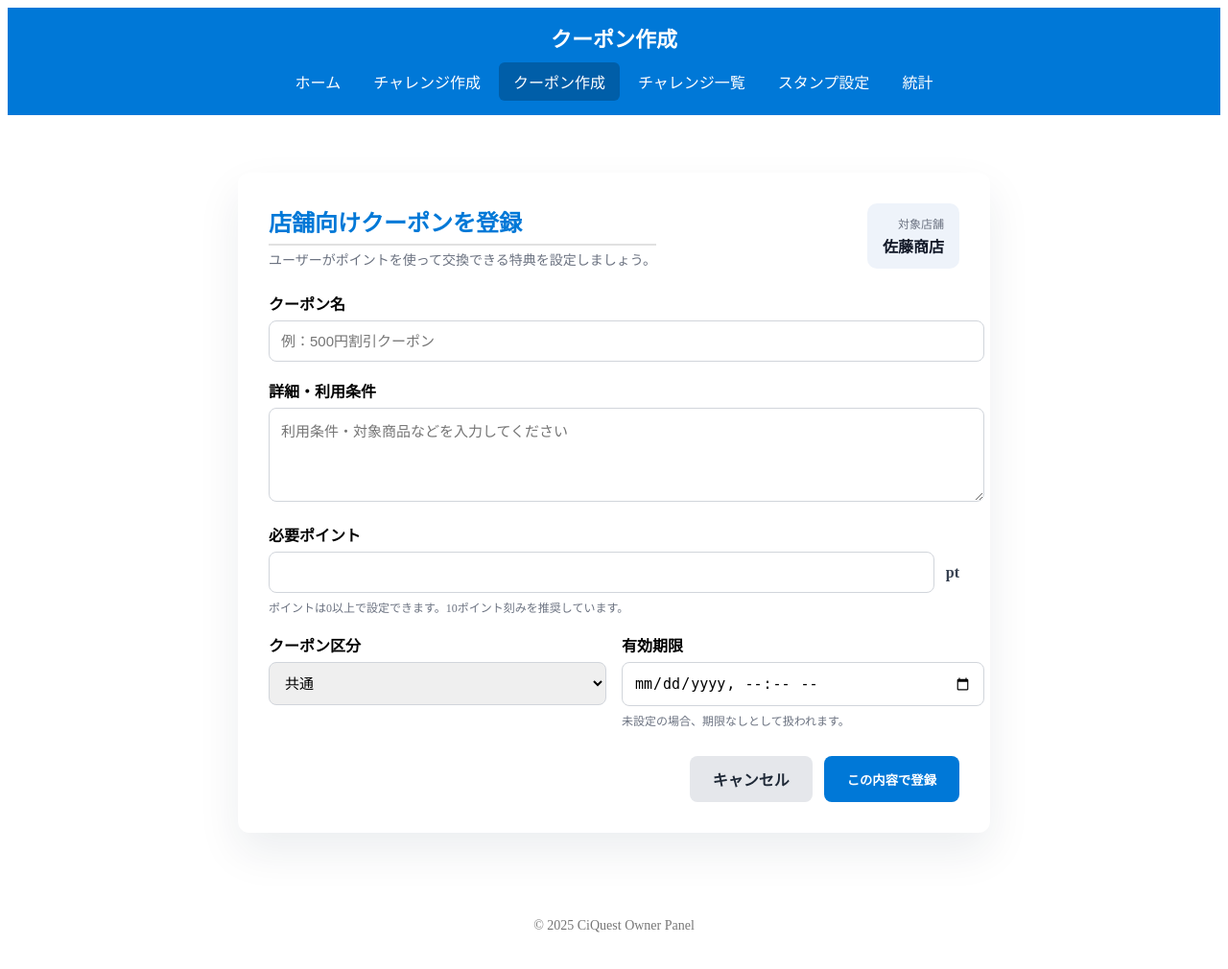
After one commit to Tjungami/CiquestWebApp, a Django app: page /owner/create_coupon/ in a window 1280 px wide. The commit adds this page. Shown: the whole page at 96% size. Run offline with Django 5.2, Linux system fonts and the light colour scheme; the visitor is signed in with stand-in values (Sample User, id 1); data comes from the database, SQL or seed files in the repository; both versions use the stored data as it was after the commit; some libraries are stand-ins or nearby versions.

Commit message:
Initial commit

```diff
--- a/owner/forms.py
+++ b/owner/forms.py
@@ -1,14 +1,15 @@
 # C:\Users\j_tagami\CiquestWebApp\owner\forms.py
 from django import forms
-from ciquest_model.models import Challenge
+from ciquest_model.models import Challenge, Coupon
+
 
 class ChallengeForm(forms.ModelForm):
     class Meta:
         model = Challenge
-        fields = fields = ['title', 'description', 'reward_points', 'reward_coupon', 'type', 'quest_type', 'reward_type']
+        fields = ['title', 'description', 'reward_points', 'reward_coupon', 'type', 'quest_type', 'reward_type']
         widgets = {
             'title': forms.TextInput(attrs={
-                'placeholder': '例：写真を撮って投稿しよう！',
+                'placeholder': '例：写真を撮って投稿しよう',
                 'maxlength': 100
             }),
             'description': forms.Textarea(attrs={
@@ -25,7 +26,51 @@ class ChallengeForm(forms.ModelForm):
         return title
 
     def clean_description(self):
-        description = self.cleaned_data['description']
-        if len(description) > 500:
-            raise forms.ValidationError("説明は500文字以内で入力してください。")
+        description = self.cleaned_data.get('description')
+        if description and len(description) > 500:
+            raise forms.ValidationError("説明文は500文字以内で入力してください。")
         return description
+
+
+class CouponForm(forms.ModelForm):
+    expires_at = forms.DateTimeField(
+        required=False,
+        widget=forms.DateTimeInput(attrs={'type': 'datetime-local'})
+    )
+
+    class Meta:
+        model = Coupon
+        fields = ['title', 'description', 'required_points', 'type', 'expires_at']
+        widgets = {
+            'title': forms.TextInput(attrs={
+                'placeholder': '例：500円割引クーポン',
+                'maxlength': 100
+            }),
+            'description': forms.Textarea(attrs={
+                'rows': 4,
+                'maxlength': 500,
+                'placeholder': '利用条件・対象商品などを入力してください'
+            }),
+            'required_points': forms.NumberInput(attrs={
+                'min': 0,
+                'step': 10
+            }),
+        }
+
+    def clean_title(self):
+        title = self.cleaned_data['title']
+        if len(title) > 100:
+            raise forms.ValidationError("タイトルは100文字以内で入力してください。")
+        return title
+
+    def clean_description(self):
+        description = self.cleaned_data.get('description', '')
+        if description and len(description) > 500:
+            raise forms.ValidationError("説明文は500文字以内で入力してください。")
+        return description
+
+    def clean_required_points(self):
+        points = self.cleaned_data['required_points']
+        if points < 0:
+            raise forms.ValidationError("必要ポイントは0以上を入力してください。")
+        return points
--- a/owner/templates/owner/create_challenge.html
+++ b/owner/templates/owner/create_challenge.html
@@ -17,8 +17,13 @@
   <header>
     <h1>チャレンジ作成</h1>
     <nav>
+      {% if store %}
+      <a href="{% url 'owner_store_home' store.store_id %}">ホーム</a>
+      {% else %}
       <a href="{% url 'owner_dashboard' %}">ホーム</a>
+      {% endif %}
       <a href="{% url 'create_challenge' %}" class="active">チャレンジ作成</a>
+      <a href="{% url 'create_coupon' %}">クーポン作成</a>
       <a href="#">チャレンジ一覧</a>
       <a href="#">スタンプ設定</a>
       <a href="#">統計</a>
--- a/owner/templates/owner/create_challenge_success.html
+++ b/owner/templates/owner/create_challenge_success.html
@@ -47,8 +47,13 @@
   <header>
     <h1>チャレンジ作成完了</h1>
     <nav>
+      {% if store %}
+      <a href="{% url 'owner_store_home' store.store_id %}">ホーム</a>
+      {% else %}
       <a href="{% url 'owner_dashboard' %}">ホーム</a>
+      {% endif %}
       <a href="{% url 'create_challenge' %}" class="active">チャレンジ作成</a>
+      <a href="{% url 'create_coupon' %}">クーポン作成</a>
       <a href="{% url 'my_challenges' %}">チャレンジ一覧</a>
       <a href="{% url 'stamp_settings' %}">スタンプ設定</a>
       <a href="{% url 'stats' %}">統計</a>
--- /dev/null
+++ b/owner/templates/owner/create_coupon.html
@@ -0,0 +1,114 @@
+<!-- C:\Users\j_tagami\CiquestWebApp\owner\templates\owner\create_coupon.html -->
+{% load static %}
+{% load widget_tweaks %}
+<!DOCTYPE html>
+<html lang="ja">
+<head>
+  <meta charset="UTF-8">
+  <meta name="viewport" content="width=device-width, initial-scale=1.0">
+  <title>クーポン作成 - CiQuest オーナー</title>
+
+  <link rel="stylesheet" href="{% static 'css/base/base.css' %}">
+  <link rel="stylesheet" href="{% static 'css/owner/common.css' %}">
+  <link rel="stylesheet" href="{% static 'css/owner/create_coupon.css' %}">
+</head>
+<body>
+  <header>
+    <h1>クーポン作成</h1>
+    <nav>
+      {% if store %}
+      <a href="{% url 'owner_store_home' store.store_id %}">ホーム</a>
+      {% else %}
+      <a href="{% url 'owner_dashboard' %}">ホーム</a>
+      {% endif %}
+      <a href="{% url 'create_challenge' %}">チャレンジ作成</a>
+      <a href="{% url 'create_coupon' %}" class="active">クーポン作成</a>
+      <a href="#">チャレンジ一覧</a>
+      <a href="#">スタンプ設定</a>
+      <a href="#">統計</a>
+    </nav>
+  </header>
+
+  <main>
+    <section class="coupon-form">
+      <div class="section-heading">
+        <div>
+          <h2>店舗向けクーポンを登録</h2>
+          <p class="section-description">ユーザーがポイントを使って交換できる特典を設定しましょう。</p>
+        </div>
+        <div class="store-chip">
+          <span>対象店舗</span>
+          <strong>{{ store.name }}</strong>
+        </div>
+      </div>
+
+      {% if messages %}
+        <ul class="messages">
+          {% for message in messages %}
+            <li class="{{ message.tags }}">{{ message }}</li>
+          {% endfor %}
+        </ul>
+      {% endif %}
+
+      {% if form.non_field_errors %}
+        <div class="error-block">
+          {{ form.non_field_errors }}
+        </div>
+      {% endif %}
+
+      <form method="post" action="{% url 'create_coupon' %}">
+        {% csrf_token %}
+
+        <div class="form-field">
+          <label for="{{ form.title.id_for_label }}">クーポン名</label>
+          {{ form.title }}
+          {% if form.title.errors %}
+            <div class="error">{{ form.title.errors }}</div>
+          {% endif %}
+        </div>
+
+        <div class="form-field">
+          <label for="{{ form.description.id_for_label }}">詳細・利用条件</label>
+          {{ form.description }}
+          {% if form.description.errors %}
+            <div class="error">{{ form.description.errors }}</div>
+          {% endif %}
+        </div>
+
+        <div class="form-field">
+          <label for="{{ form.required_points.id_for_label }}">必要ポイント</label>
+          <div class="field-helper">
+            {{ form.required_points }}
+            <span class="suffix">pt</span>
+          </div>
+          <p class="field-note">ポイントは0以上で設定できます。10ポイント刻みを推奨しています。</p>
+          {% if form.required_points.errors %}
+            <div class="error">{{ form.required_points.errors }}</div>
+          {% endif %}
+        </div>
+
+        <div class="form-field inline">
+          <div>
+            <label for="{{ form.type.id_for_label }}">クーポン区分</label>
+            {{ form.type }}
+          </div>
+          <div>
+            <label for="{{ form.expires_at.id_for_label }}">有効期限</label>
+            {{ form.expires_at }}
+            <p class="field-note">未設定の場合、期限なしとして扱われます。</p>
+          </div>
+        </div>
+
+        <div class="form-buttons">
+          <a href="{% url 'owner_dashboard' %}" class="cancel-btn">キャンセル</a>
+          <button type="submit" class="submit-btn">この内容で登録</button>
+        </div>
+      </form>
+    </section>
+  </main>
+
+  <footer>
+    <p>© 2025 CiQuest Owner Panel</p>
+  </footer>
+</body>
+</html>
--- a/owner/templates/owner/home.html
+++ b/owner/templates/owner/home.html
@@ -22,8 +22,9 @@
     <h1>{{ store.name }} の管理ページ</h1>
     <nav>
       <a href="{% url 'owner_dashboard' %}">← 店舗一覧に戻る</a>
-      <a href="#" class="active">ホーム</a>
+      <a href="{% url 'owner_store_home' store.store_id %}" class="active">ホーム</a>
       <a href="{% url 'create_challenge' %}">チャレンジ作成</a>
+      <a href="{% url 'create_coupon' %}">??????</a>
       <a href="#">チャレンジ一覧</a>
       <a href="#">スタンプ設定</a>
       <a href="#">統計</a>
--- a/owner/templates/owner/my_challenges.html
+++ b/owner/templates/owner/my_challenges.html
@@ -20,6 +20,7 @@
     <nav>
       <a href="dashboard.html" class="active">ホーム</a>
       <a href="create_challenge.html">チャレンジ作成</a>
+      <a href="create_coupon.html">??????</a>
       <a href="my_challenges.html">チャレンジ一覧</a>
       <a href="stamp_settings.html">スタンプ設定</a>
       <a href="stats.html">統計</a>
--- a/owner/templates/owner/stamp_settings.html
+++ b/owner/templates/owner/stamp_settings.html
@@ -20,6 +20,7 @@
     <nav>
       <a href="dashboard.html">ホーム</a>
       <a href="create_challenge.html">チャレンジ作成</a>
+      <a href="create_coupon.html">??????</a>
       <a href="my_challenges.html">チャレンジ一覧</a>
       <a href="stamp_settings.html" class="active">スタンプ設定</a>
       <a href="stats.html">統計</a>
--- a/owner/templates/owner/stats.html
+++ b/owner/templates/owner/stats.html
@@ -20,6 +20,7 @@
     <nav>
       <a href="dashboard.html">ホーム</a>
       <a href="create_challenge.html">チャレンジ作成</a>
+      <a href="create_coupon.html">??????</a>
       <a href="my_challenges.html">チャレンジ一覧</a>
       <a href="stamp_settings.html">スタンプ設定</a>
       <a href="stats.html" class="active">統計</a>
--- a/owner/urls.py
+++ b/owner/urls.py
@@ -9,4 +9,6 @@ urlpatterns = [
     path('logout/', views.logout_view, name='logout'),
     path('create_challenge/', views.create_challenge, name='create_challenge'),
     path('create_challenge/success/', views.create_challenge_success, name='create_challenge_success'),
+    path('create_coupon/', views.create_coupon, name='create_coupon'),
+    path('create_coupon/success/', views.create_coupon_success, name='create_coupon_success'),
 ]
--- a/owner/views.py
+++ b/owner/views.py
@@ -1,9 +1,19 @@
 # C:\Users\j_tagami\CiquestWebApp\owner\views.py
 from django.shortcuts import render, get_object_or_404, redirect
-from ciquest_model.models import Store, StoreOwner,Challenge, Coupon
+from ciquest_model.models import Store, StoreOwner, Challenge, Coupon
 from django.contrib.auth import logout
 from django.contrib import messages
-from .forms import ChallengeForm
+from .forms import ChallengeForm, CouponForm
+
+
+def _get_owner_store(request):
+    owner_id = request.session.get("owner_id")
+    user = getattr(request, "user", None)
+    if not owner_id and getattr(user, "is_authenticated", False):
+        owner_id = user.id
+    if not owner_id:
+        return None
+    return Store.objects.filter(owner_id=owner_id).first()
 
 
 
@@ -54,7 +64,11 @@ def logout_view(request):
 
 
 def create_challenge(request):
-    store = Store.objects.filter(owner_id=request.user.id).first()
+    store = _get_owner_store(request)
+    if not store:
+        messages.error(request, "店舗情報が見つかりません。先に店舗登録を完了してください。")
+        return redirect("owner_dashboard")
+
     coupons = Coupon.objects.filter(store=store)
 
     if request.method == 'POST':
@@ -76,4 +90,39 @@ def create_challenge(request):
     })
 
 def create_challenge_success(request):
-    return render(request, 'owner/create_challenge_success.html')
+    store = _get_owner_store(request)
+    if not store:
+        return redirect("owner_dashboard")
+    return render(request, 'owner/create_challenge_success.html', {'store': store})
+
+
+def create_coupon(request):
+    store = _get_owner_store(request)
+    if not store:
+        messages.error(request, "店舗情報が見つかりません。先に店舗登録を完了してください。")
+        return redirect("owner_dashboard")
+
+    if request.method == 'POST':
+        form = CouponForm(request.POST)
+        if form.is_valid():
+            coupon = form.save(commit=False)
+            if coupon.type == 'store_specific':
+                coupon.store = store
+            else:
+                coupon.store = None
+            coupon.save()
+            return redirect('create_coupon_success')
+    else:
+        form = CouponForm()
+
+    return render(request, 'owner/create_coupon.html', {
+        'form': form,
+        'store': store,
+    })
+
+
+def create_coupon_success(request):
+    store = _get_owner_store(request)
+    if not store:
+        return redirect("owner_dashboard")
+    return render(request, 'owner/create_coupon_success.html', {'store': store})
--- /dev/null
+++ b/static/css/owner/create_coupon.css
@@ -0,0 +1,219 @@
+/* C:\Users\j_tagami\CiquestWebApp\static\css\owner\create_coupon.css */
+.coupon-form {
+  background: #fff;
+  padding: 32px;
+  border-radius: 12px;
+  box-shadow: 0 20px 45px rgba(18, 38, 63, 0.08);
+  max-width: 720px;
+  margin: 30px auto;
+}
+
+.section-heading {
+  display: flex;
+  justify-content: space-between;
+  align-items: center;
+  gap: 20px;
+  margin-bottom: 24px;
+}
+
+.section-heading h2 {
+  margin: 0;
+  font-size: 24px;
+}
+
+.section-description {
+  margin: 4px 0 0 0;
+  color: #6b7280;
+  font-size: 14px;
+}
+
+.store-chip {
+  background: #eef3fa;
+  padding: 12px 16px;
+  border-radius: 10px;
+  text-align: right;
+}
+
+.store-chip span {
+  display: block;
+  font-size: 12px;
+  color: #6b7280;
+  margin-bottom: 2px;
+}
+
+.store-chip strong {
+  font-size: 16px;
+  color: #111827;
+}
+
+.coupon-form form {
+  display: flex;
+  flex-direction: column;
+  gap: 18px;
+}
+
+.form-field label {
+  display: block;
+  font-weight: 600;
+  margin-bottom: 6px;
+}
+
+.coupon-form input[type="text"],
+.coupon-form textarea,
+.coupon-form select,
+.coupon-form input[type="number"],
+.coupon-form input[type="datetime-local"] {
+  width: 100%;
+  padding: 12px;
+  border: 1px solid #d1d5db;
+  border-radius: 8px;
+  font-size: 15px;
+  transition: border-color 0.2s, box-shadow 0.2s;
+}
+
+.coupon-form textarea {
+  resize: vertical;
+}
+
+.coupon-form input:focus,
+.coupon-form textarea:focus,
+.coupon-form select:focus {
+  border-color: #0078d7;
+  box-shadow: 0 0 0 2px rgba(0, 120, 215, 0.15);
+  outline: none;
+}
+
+.field-helper {
+  display: flex;
+  align-items: center;
+  gap: 12px;
+}
+
+.suffix {
+  font-weight: bold;
+  color: #374151;
+}
+
+.field-note {
+  margin: 6px 0 0 0;
+  font-size: 12px;
+  color: #6b7280;
+}
+
+.form-field.inline {
+  display: grid;
+  grid-template-columns: repeat(auto-fit, minmax(220px, 1fr));
+  gap: 16px;
+  align-items: flex-start;
+}
+
+.form-buttons {
+  display: flex;
+  justify-content: flex-end;
+  gap: 12px;
+  margin-top: 10px;
+}
+
+.submit-btn,
+.cancel-btn {
+  padding: 12px 24px;
+  border-radius: 8px;
+  border: none;
+  cursor: pointer;
+  font-weight: 600;
+  transition: background 0.2s, color 0.2s;
+  text-decoration: none;
+  display: inline-flex;
+  align-items: center;
+  justify-content: center;
+}
+
+.submit-btn {
+  background-color: #0078d7;
+  color: #fff;
+}
+
+.submit-btn:hover {
+  background-color: #005ea8;
+}
+
+.cancel-btn {
+  background: #e5e7eb;
+  color: #1f2937;
+}
+
+.cancel-btn:hover {
+  background: #d1d5db;
+}
+
+.messages {
+  list-style: none;
+  padding: 0;
+  margin: 0 0 12px 0;
+}
+
+.messages li {
+  padding: 10px 14px;
+  border-radius: 6px;
+  font-size: 14px;
+}
+
+.messages li.error {
+  background: #fee2e2;
+  color: #b91c1c;
+}
+
+.messages li.success {
+  background: #dcfce7;
+  color: #15803d;
+}
+
+.error {
+  color: #b91c1c;
+  font-size: 13px;
+  margin-top: 4px;
+}
+
+.error-block {
+  border: 1px solid #fecaca;
+  background: #fee2e2;
+  color: #b91c1c;
+  padding: 12px;
+  border-radius: 8px;
+  margin-bottom: 12px;
+  font-size: 14px;
+}
+
+/* Success page */
+.coupon-success-page main {
+  text-align: center;
+  padding: 80px 20px;
+}
+
+.coupon-success-page .success-icon {
+  font-size: 64px;
+  color: #4caf50;
+  margin-bottom: 20px;
+}
+
+.coupon-success-page .success-message {
+  font-size: 22px;
+  font-weight: bold;
+  color: #333;
+  margin-bottom: 20px;
+}
+
+.coupon-success-page .next-actions a {
+  display: inline-block;
+  margin: 10px;
+  padding: 12px 24px;
+  border-radius: 8px;
+  text-decoration: none;
+  background-color: #89bdde;
+  color: #fff;
+  transition: background-color 0.2s ease;
+}
+
+.coupon-success-page .next-actions a:hover {
+  background-color: #5ba2d3;
+}
```
Also changed, not shown: owner/templates/owner/create_coupon_success.html (added, +48 -0 lines), db.sqlite3.
